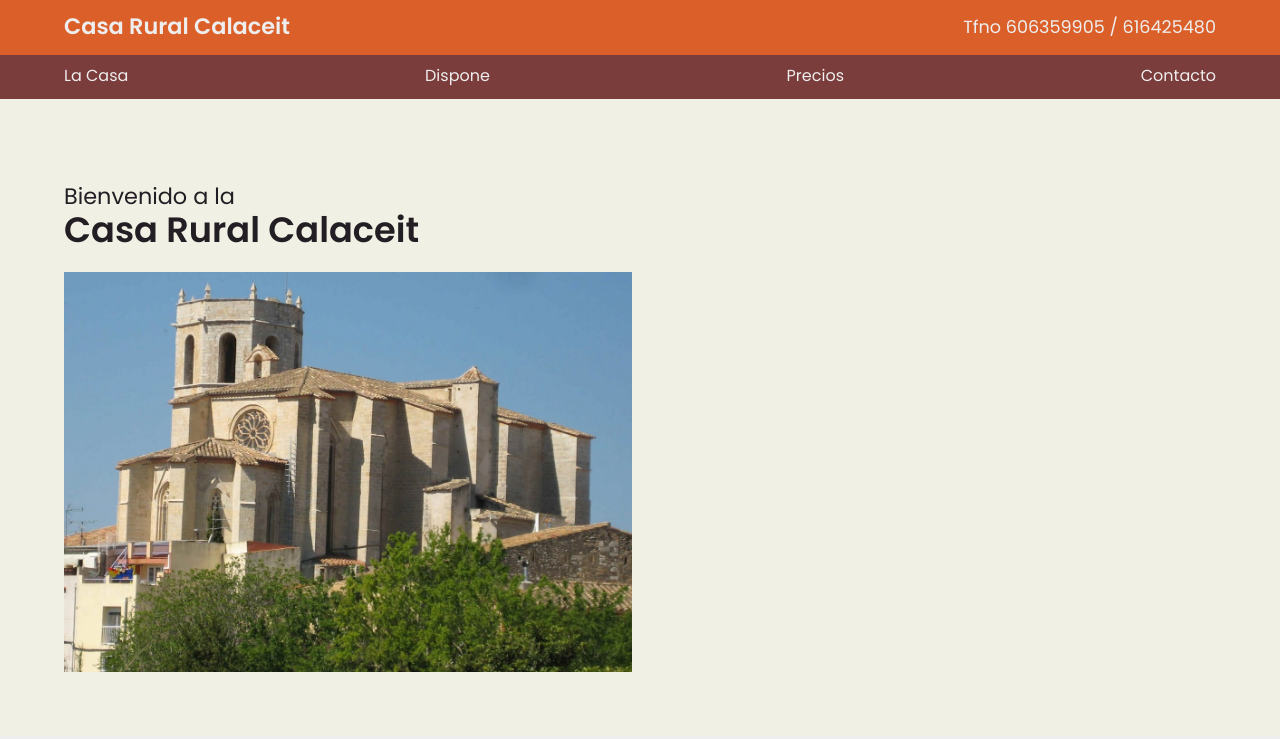
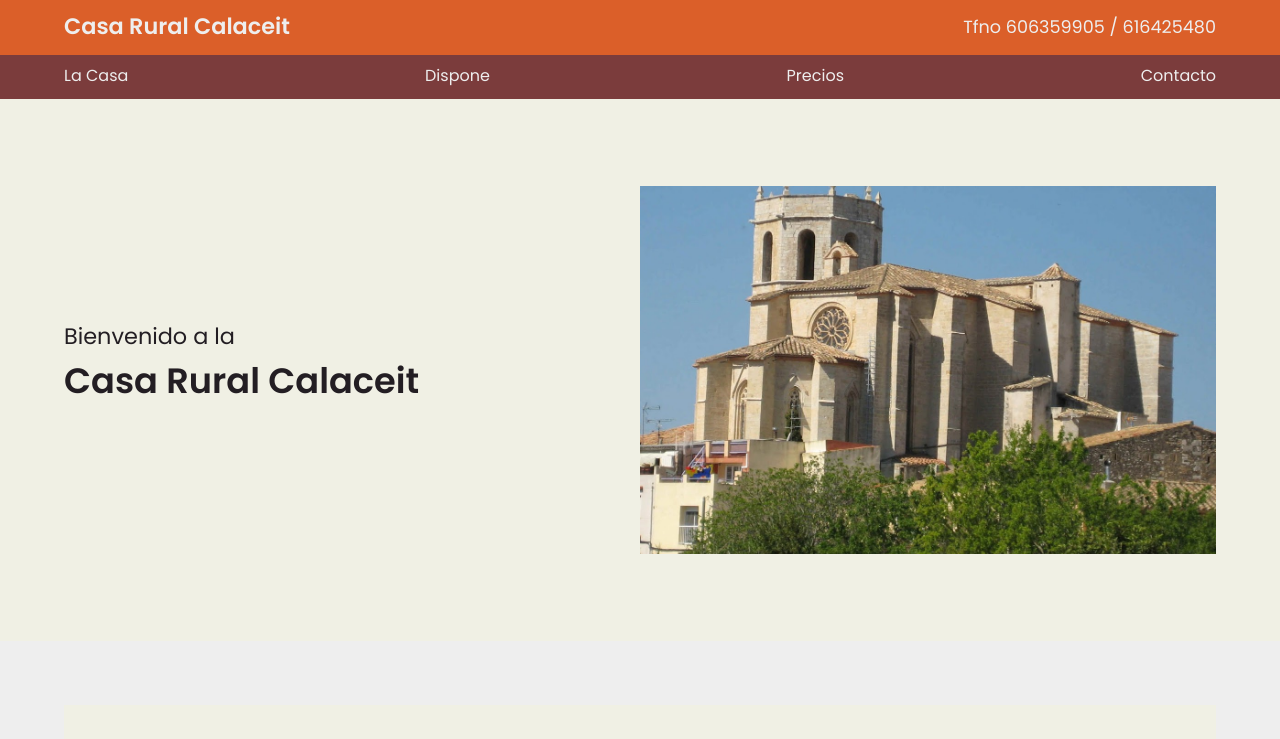
Before and after one commit to arias14/Arias-Coding.github.io, a plain HTML site: page Casa-rural-calaceit/index.html in a window 1280 px wide. Shown: the top 739 px of the page. Drawn offline with nearby package versions, Linux system fonts and the light colour scheme.

Commit message:
Add files via upload

```diff
--- a/Casa-rural-calaceit/css/estilos.scss
+++ b/Casa-rural-calaceit/css/estilos.scss
@@ -96,64 +96,40 @@ nav {
 
 header {
     background: $gris;
-    color: $negro;
 
     .contenedor {
-        gap: 1rem;
-        display: grid;
-        grid-template-columns: repeat(2, 1fr);
-        padding: 4rem 0;
+        display: flex;
+        flex-wrap: wrap;
+        align-items: center;
+        padding: 5.45rem 0;
+        gap: 1.2;
+        justify-content: center;
 
         .info {
-            display: flex;
-            align-items: center;
+            flex: 1;
+            min-width: 14rem;
 
-            .p {
-                    display: block;
-                    font-size: 1.4rem;
-                    font-weight: 400;
+            .arriba {
+                font-size: 1.4rem;
+                line-height: 0.5rem;
+                font-weight: 400;
             }
-            .h1 {
+            .abajo_ {
                 font-size: 2.2rem;
-            }
-
-            @media screen and (max-width: 340px) {
-                min-width: 150px;
+                line-height: 2.15rem;
             }
         }
         .foto {
             flex: 1;
-            min-width: 350px;
-            height: 25rem;
             background: url(../img/foto3.jpg) no-repeat center center;
             background-size: cover;
+            height: 23rem;
+            min-width: 23rem;
+
+            @media screen and (max-width: 425px) {
+                min-width: 220px;
+            }
         }
-
-        @media screen and (max-width: 640px) {
-            grid-template-columns: repeat(1, 1fr);
-            padding: 2.75rem 0;
-        }
-
-/*
-        @media screen and (max-width: 633px) {
-            min-height: auto;
-            padding: 2.6rem 0;
-            gap: 0;
-        }
-
-
-            flex: 1;
-            min-width: 350px;
-
-            @media screen and (max-width: 560px) {
-                min-width: 300px;
-            }
-            @media screen and (max-width: 340px) {
-                min-width: 260px;
-            }
-            min-width: 220px;
-            flex: 1;
-            */
     }
 }
 
--- a/Casa-rural-calaceit/index.html
+++ b/Casa-rural-calaceit/index.html
@@ -45,12 +45,11 @@
 
     <header>
         <div class="contenedor">
-            <div class="contenido">
-                <div class="info">
-                    <h1><span class="p">Bienvenido a la</span><span class="h1">Casa Rural Calaceit</span></h1>
-                </div>
-                <div class="foto">
-                </div>
+            <div class="info">
+                <h1 class="arriba">Bienvenido a la</h1>
+                <h1 class="abajo_">Casa Rural Calaceit</h1>
+            </div>
+            <div class="foto">
             </div>
         </div>
     </header>
```
Also changed, not shown: Casa-rural-calaceit/css/estilos.css, 1 other file.
